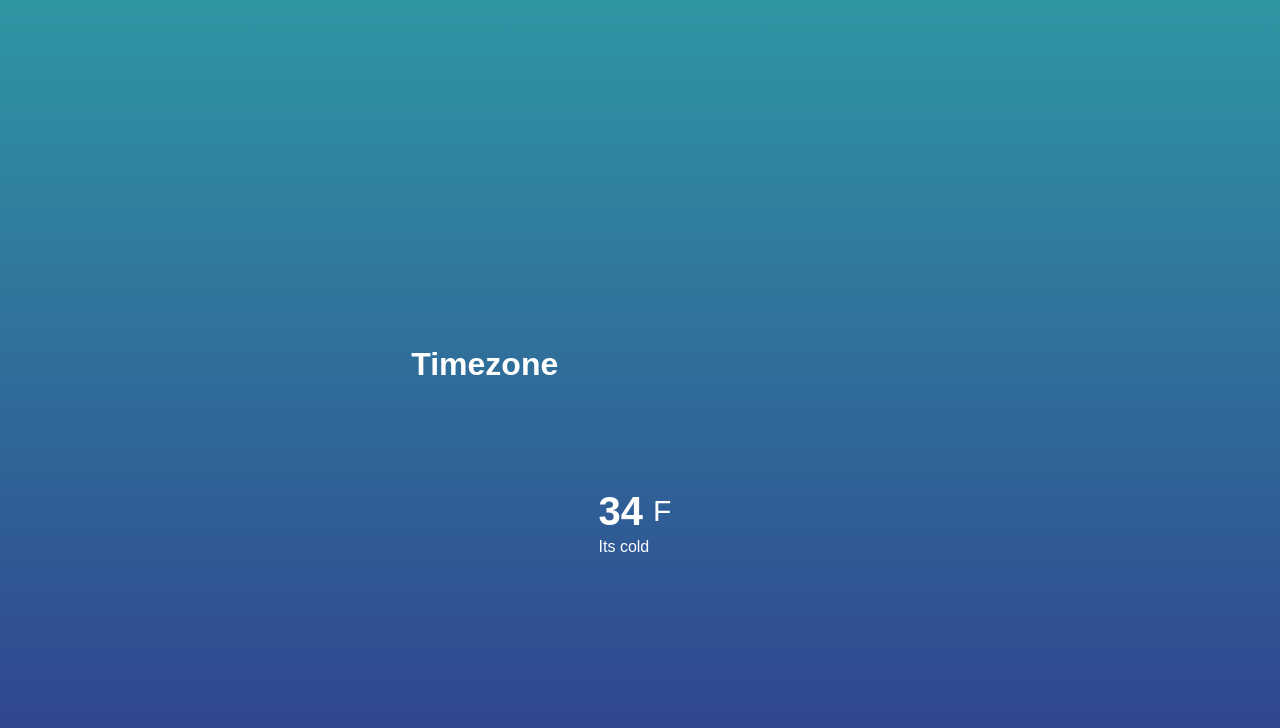
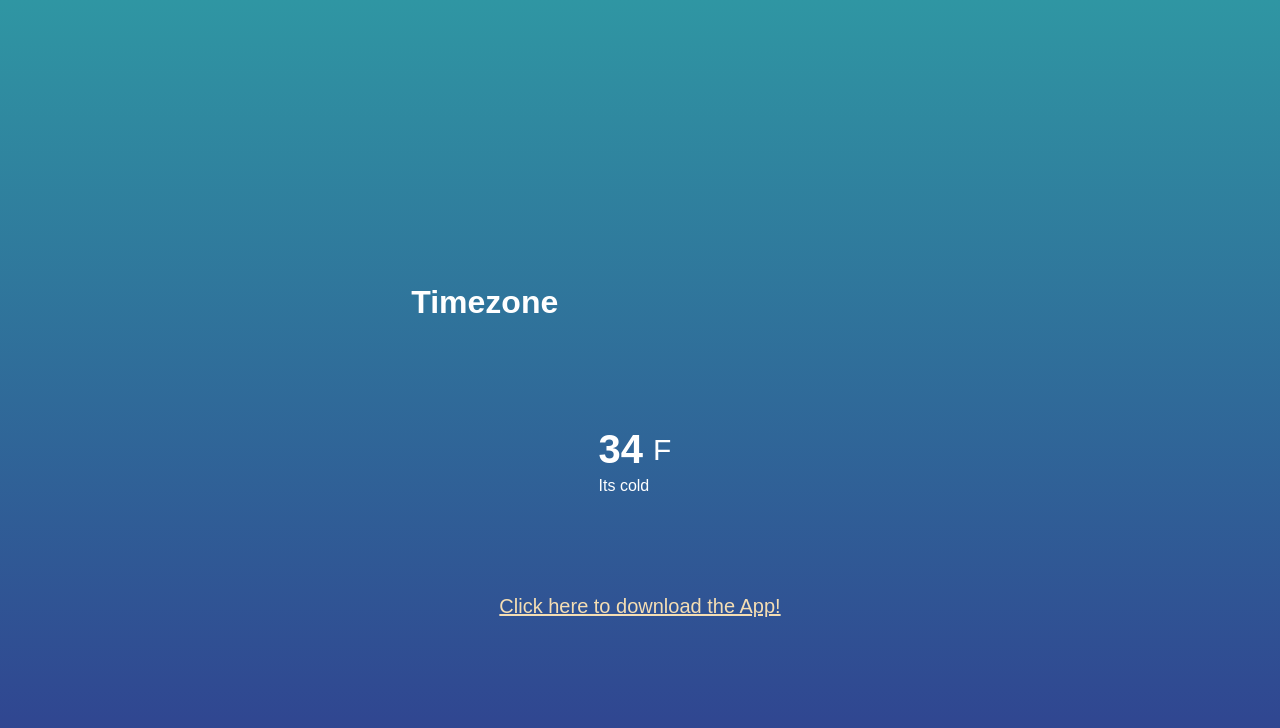
Before and after one commit to PatrikJakus/WeatherAppProject, a plain HTML site: page index.html in a window 1280 px wide. Drawn offline with Linux system fonts and the light colour scheme.

Commit message:
Added a download link to the website.
 From this link you can download the windows App version of the application.
The app is served from an AWS S3 bucket.

Co-Authored-By: Clobman <91436038+Clobman@users.noreply.github.com>

```diff
--- a/index.html
+++ b/index.html
@@ -22,6 +22,10 @@
         <div class="temperature-description">Its cold</div>
     </div>
 
+    <div class="clicklink" >
+        <a href="https://easyscrumeasygo-purple-project.s3.eu-west-2.amazonaws.com/weatherApp.exe">Click here to download the App!</a>
+    </div>
+
 
 
     <script src="./skycons.js"></script>
--- a/style.css
+++ b/style.css
@@ -37,3 +37,15 @@ body {
 .degree-section h2{
     font-size: 40px;
 }
+
+.clicklink {
+    display: flex;
+    align-items: center;
+    font-size: 20px;
+    margin-top: 100px;
+    color: wheat;
+}
+
+a {
+    color: wheat;
+}
```
